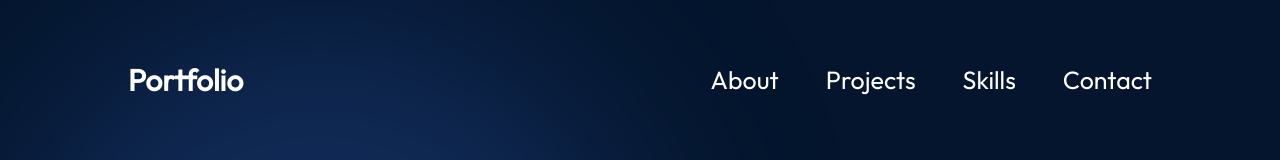
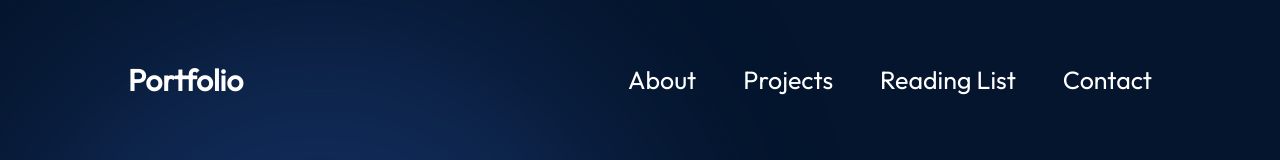
Before and after one commit to neelunerella/NeelusPortfolio, a React (Vite) app: page / in a window 1280 px wide. Shown: the top 160 px of the page. Built offline with nearby package versions, Linux system fonts and the light colour scheme.

Commit message:
updated reading name on navbar

```diff
--- a/src/components/Navbar/Navbar.jsx
+++ b/src/components/Navbar/Navbar.jsx
@@ -30,7 +30,7 @@ export const Navbar = () => {
                     <a href="#projects">Projects</a>
                 </li>
                 <li>
-                    <a href="#reading">Skills</a>
+                    <a href="#reading">Reading List</a>
                 </li>
                 <li>
                     <a href="#contact">Contact</a>
```
